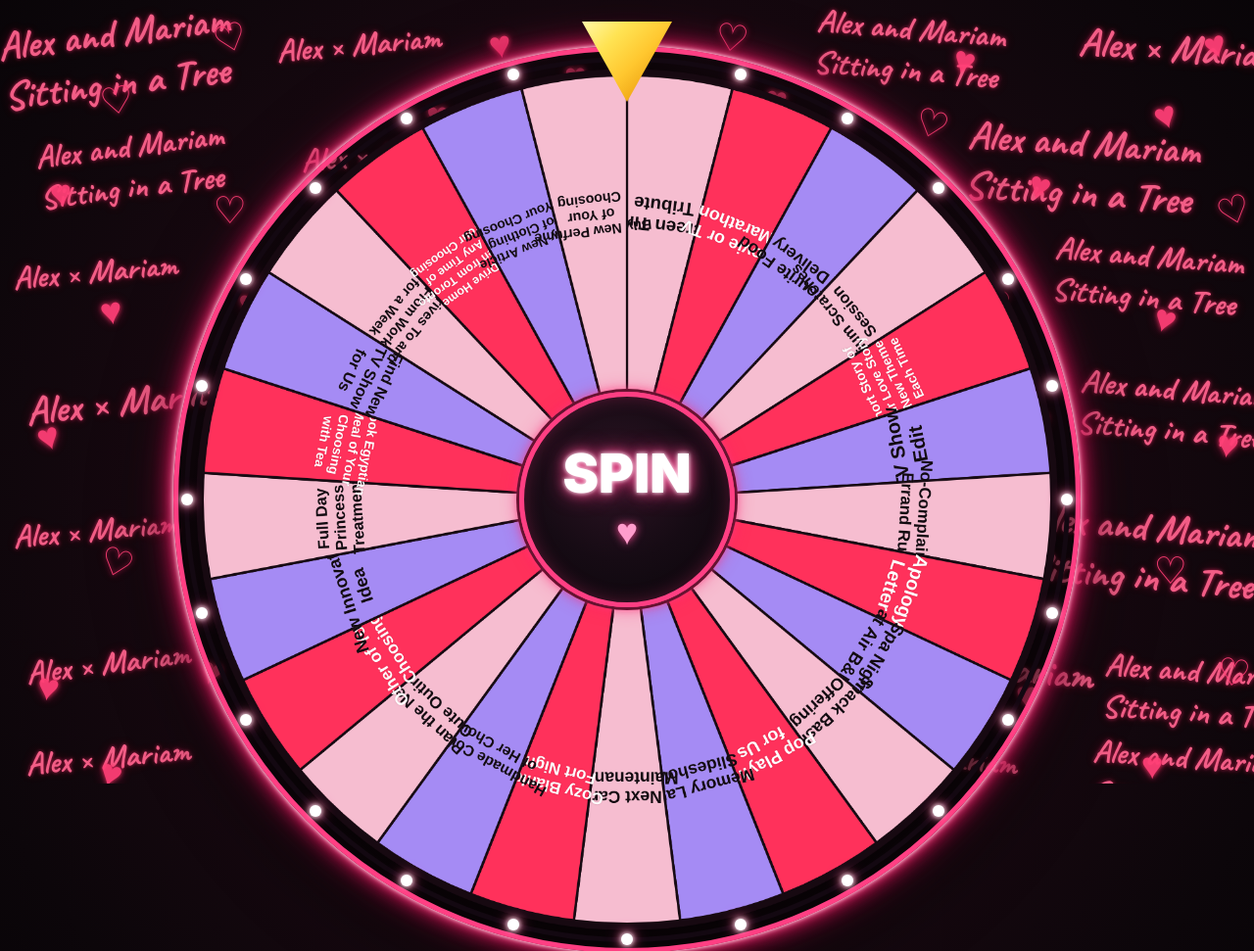
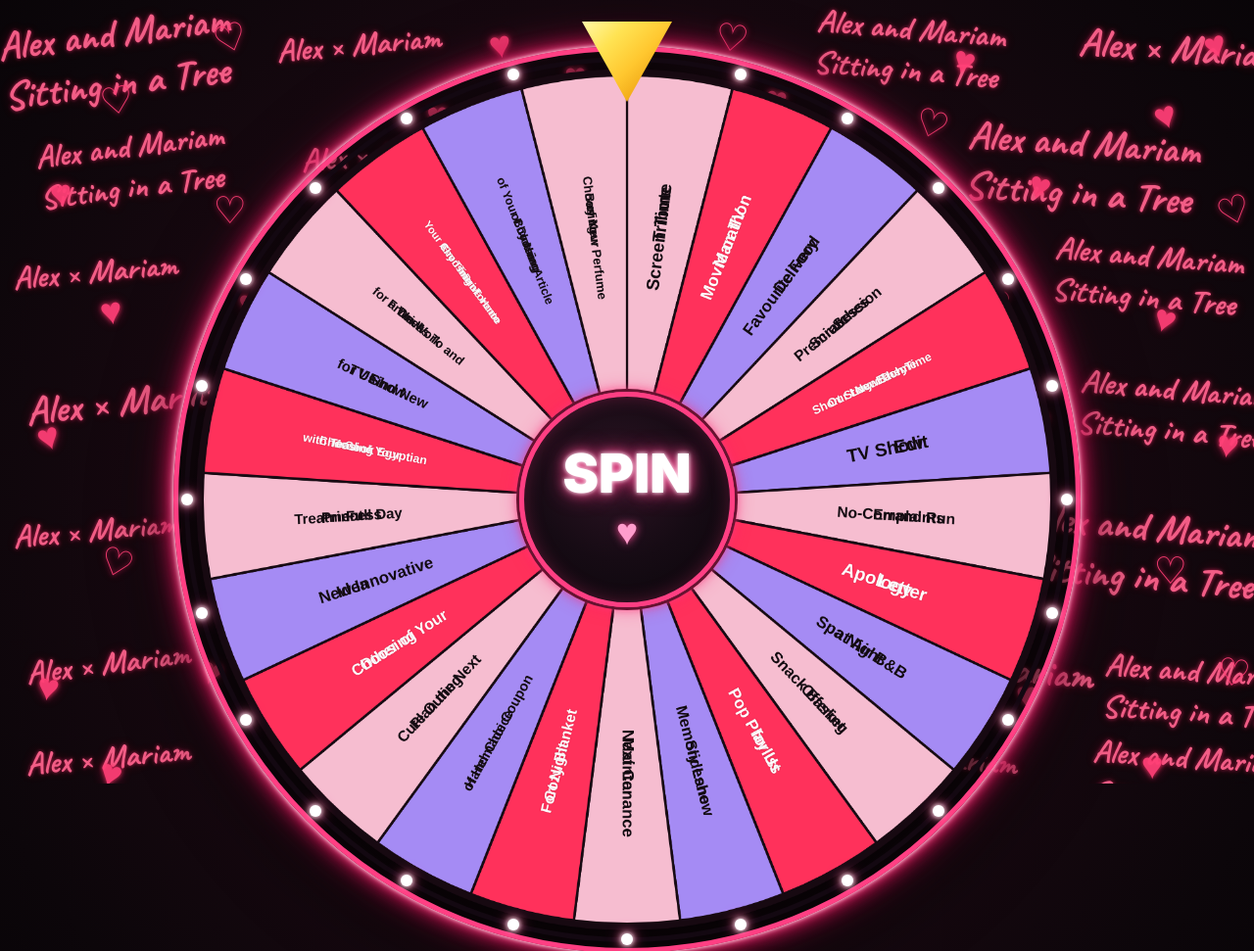
Before and after one commit to alexanderjbeauchamp7-hub/spin-wheel-website, a plain HTML site: page index.html in a window 1280 px wide. Shown: the top 971 px of the page at 98% size. Drawn offline with Linux system fonts and the light colour scheme.

Commit message:
Update index.html

```diff
--- a/index.html
+++ b/index.html
@@ -6,7 +6,6 @@
 
   <title>Alex Loves Mariam</title>
 
-  <!-- Fonts -->
   <link rel="preconnect" href="https://fonts.googleapis.com">
   <link rel="preconnect" href="https://fonts.gstatic.com" crossorigin>
   <link
@@ -15,10 +14,6 @@
   >
 
   <style>
-
-    /* =========================================================
-       BASIC PAGE SETUP
-       ========================================================= */
 
     * {
       box-sizing: border-box;
@@ -56,11 +51,8 @@
     .love-background {
       position: fixed;
       inset: 0;
-
       overflow: hidden;
-
       z-index: 0;
-
       pointer-events: none;
     }
 
@@ -116,7 +108,6 @@
 
     main {
       position: relative;
-
       z-index: 2;
 
       min-height: 100vh;
@@ -138,7 +129,6 @@
       position: relative;
 
       width: min(900px, 82vw);
-
       aspect-ratio: 1 / 1;
 
       display: flex;
@@ -220,7 +210,7 @@
 
 
     /* =========================================================
-       GAME SHOW LIGHT BULBS
+       BULBS
        ========================================================= */
 
     .bulbs {
@@ -260,7 +250,7 @@
 
 
     /* =========================================================
-       GOLD POINTER
+       POINTER
        ========================================================= */
 
     .pointer {
@@ -474,7 +464,6 @@
 
     #spinBtn:disabled {
       opacity: 0.65;
-
       cursor: not-allowed;
     }
 
@@ -536,7 +525,6 @@
 
       .wheel-wrapper {
         width: 94vw;
-
         margin-top: 25px;
       }
 
@@ -561,7 +549,6 @@
       .pointer {
         width: 62px;
         height: 57px;
-
         top: -25px;
       }
 
@@ -575,7 +562,6 @@
 
       #spinBtn {
         margin-top: 27px;
-
         font-size: 25px;
       }
 
@@ -596,9 +582,7 @@
 <body>
 
 
-  <!-- =======================================================
-       ROMANTIC BACKGROUND
-       ======================================================= -->
+  <!-- ROMANTIC BACKGROUND -->
 
   <div
     class="love-background"
@@ -609,9 +593,7 @@
   <main>
 
 
-    <!-- =====================================================
-         WHEEL
-         ===================================================== -->
+    <!-- WHEEL -->
 
     <div class="wheel-wrapper">
 
@@ -632,7 +614,7 @@
       </canvas>
 
 
-      <!-- Center SPIN button -->
+      <!-- CENTER BUTTON -->
 
       <div
         class="center-spin"
@@ -653,18 +635,14 @@
     </div>
 
 
-    <!-- =====================================================
-         BOTTOM BUTTON
-         ===================================================== -->
+    <!-- BOTTOM SPIN BUTTON -->
 
     <button id="spinBtn">
       ♥ &nbsp; SPIN &nbsp; ♥
     </button>
 
 
-    <!-- =====================================================
-         RESULT
-         ===================================================== -->
+    <!-- RESULT -->
 
     <div id="result">
       Click spin to begin
@@ -678,51 +656,32 @@
 
     /* =========================================================
        PRIZES
-
-       "lines" controls EXACTLY how the wording appears
-       inside each slice.
-
-       "font" controls the size individually.
-
-       This prevents labels from colliding.
        ========================================================= */
 
     const prizes = [
 
       {
         text: "Screen Time Tribute",
-        lines: [
-          "Screen Time",
-          "Tribute"
-        ],
-        font: 29
+        lines: ["Screen Time", "Tribute"],
+        font: 28
       },
 
       {
         text: "Movie or TV Marathon",
-        lines: [
-          "Movie or TV",
-          "Marathon"
-        ],
-        font: 28
+        lines: ["Movie or TV", "Marathon"],
+        font: 27
       },
 
       {
         text: "Favourite Food Delivery",
-        lines: [
-          "Favourite Food",
-          "Delivery"
-        ],
-        font: 27
+        lines: ["Favourite Food", "Delivery"],
+        font: 26
       },
 
       {
         text: "Premium Scratches Session",
-        lines: [
-          "Premium Scratches",
-          "Session"
-        ],
-        font: 25
+        lines: ["Premium", "Scratches", "Session"],
+        font: 24
       },
 
       {
@@ -733,134 +692,91 @@
           "New Theme",
           "Each Time"
         ],
-        font: 21
+        font: 19
       },
 
       {
         text: "TV Show Edit",
-        lines: [
-          "TV Show",
-          "Edit"
-        ],
-        font: 31
+        lines: ["TV Show", "Edit"],
+        font: 29
       },
 
       {
         text: "No-Complaints Errand Run",
-        lines: [
-          "No-Complaints",
-          "Errand Run"
-        ],
+        lines: ["No-Complaints", "Errand Run"],
+        font: 24
+      },
+
+      {
+        text: "Apology Letter",
+        lines: ["Apology", "Letter"],
+        font: 29
+      },
+
+      {
+        text: "Spa Night at Air B&B",
+        lines: ["Spa Night", "at Air B&B"],
         font: 26
       },
 
       {
-        text: "Apology Letter",
-        lines: [
-          "Apology",
-          "Letter"
-        ],
-        font: 30
-      },
-
-      {
-        text: "Spa Night at Air B&B",
-        lines: [
-          "Spa Night",
-          "at Air B&B"
-        ],
-        font: 28
-      },
-
-      {
         text: "Snack Basket Offering",
-        lines: [
-          "Snack Basket",
-          "Offering"
-        ],
-        font: 27
+        lines: ["Snack Basket", "Offering"],
+        font: 25
       },
 
       {
         text: "Pop Playlist for Us",
-        lines: [
-          "Pop Playlist",
-          "for Us"
-        ],
-        font: 28
+        lines: ["Pop Playlist", "for Us"],
+        font: 26
       },
 
       {
         text: "Memory Lane Slideshow",
-        lines: [
-          "Memory Lane",
-          "Slideshow"
-        ],
-        font: 27
+        lines: ["Memory Lane", "Slideshow"],
+        font: 25
       },
 
       {
         text: "Next Car Maintenance",
-        lines: [
-          "Next Car",
-          "Maintenance"
-        ],
-        font: 27
+        lines: ["Next Car", "Maintenance"],
+        font: 26
       },
 
       {
         text: "Cozy Blanket Fort Night",
-        lines: [
-          "Cozy Blanket",
-          "Fort Night"
-        ],
+        lines: ["Cozy Blanket", "Fort Night"],
+        font: 24
+      },
+
+      {
+        text: "Handmade Coupon of Her Choice",
+        lines: ["Handmade Coupon", "of Her Choice"],
+        font: 22
+      },
+
+      {
+        text: "Plan the Next Cute Outing",
+        lines: ["Plan the Next", "Cute Outing"],
+        font: 24
+      },
+
+      {
+        text: "Other of Your Choosing",
+        lines: ["Other of Your", "Choosing"],
+        font: 25
+      },
+
+      {
+        text: "New Innovative Idea",
+        lines: ["New Innovative", "Idea"],
         font: 26
       },
 
       {
-        text: "Handmade Coupon of Her Choice",
-        lines: [
-          "Handmade Coupon",
-          "of Her Choice"
-        ],
-        font: 24
-      },
-
-      {
-        text: "Plan the Next Cute Outing",
-        lines: [
-          "Plan the Next",
-          "Cute Outing"
-        ],
-        font: 26
-      },
-
-      {
-        text: "Other of Your Choosing",
-        lines: [
-          "Other of Your",
-          "Choosing"
-        ],
-        font: 27
-      },
-
-      {
-        text: "New Innovative Idea",
-        lines: [
-          "New Innovative",
-          "Idea"
-        ],
-        font: 28
-      },
-
-      {
         text: "Full Day Princess Treatment",
-        lines: [
-          "Full Day",
-          "Princess",
-          "Treatment"
-        ],
-        font: 25
+        lines: ["Full Day", "Princess", "Treatment"],
+        font: 23
       },
 
       {
@@ -871,17 +787,13 @@
           "Choosing",
           "with Tea"
         ],
-        font: 21
+        font: 19
       },
 
       {
         text: "Find New TV Show for Us",
-        lines: [
-          "Find New",
-          "TV Show",
-          "for Us"
-        ],
-        font: 25
+        lines: ["Find New", "TV Show", "for Us"],
+        font: 23
       },
 
       {
@@ -891,7 +803,7 @@
           "From Work",
           "for a Week"
         ],
-        font: 22
+        font: 20
       },
 
       {
@@ -902,7 +814,7 @@
           "Any Time of",
           "Your Choosing"
         ],
-        font: 19
+        font: 17
       },
 
       {
@@ -912,7 +824,7 @@
           "of Clothing",
           "of Your Choosing"
         ],
-        font: 21
+        font: 19
       },
 
       {
@@ -922,7 +834,7 @@
           "of Your",
           "Choosing"
         ],
-        font: 22
+        font: 20
       }
 
     ];
@@ -965,19 +877,11 @@
     const radius =
       center - 20;
 
-    /*
-     * Larger center circle leaves
-     * a clean area around SPIN.
-     */
-
     const innerRadius =
       170;
 
-
     const sliceAngle =
-      (
-        Math.PI * 2
-      ) /
+      (Math.PI * 2) /
       prizes.length;
 
 
@@ -987,7 +891,7 @@
 
 
     /* =========================================================
-       BACKGROUND TEXT
+       BACKGROUND WRITING
        ========================================================= */
 
     const backgroundPhrases = [
@@ -1037,7 +941,6 @@
 
         const phrase =
           document.createElement("div");
-
 
         phrase.className =
           "love-line " +
@@ -1047,24 +950,20 @@
               : "small"
           );
 
-
         phrase.innerHTML =
           backgroundPhrases[
             index %
             backgroundPhrases.length
           ];
 
-
         phrase.style.left =
           position[0] + "%";
 
         phrase.style.top =
           position[1] + "%";
 
-
         phrase.style.transform =
           `rotate(${position[2]}deg)`;
-
 
         background.appendChild(
           phrase
@@ -1080,51 +979,21 @@
 
     const heartPositions = [
 
-      [17,2],
-      [39,3],
-      [45,7],
-      [57,2],
-      [76,5],
-      [96,3],
-
-      [8,10],
-      [34,12],
-      [61,10],
-      [73,13],
-      [92,12],
-
-      [4,22],
-      [17,24],
-      [39,21],
-      [82,21],
-      [97,24],
-
-      [8,37],
-      [19,36],
-      [78,36],
-      [92,38],
-
-      [3,53],
-      [17,52],
-      [82,51],
-      [97,54],
-
-      [8,69],
-      [21,69],
-      [76,68],
-      [92,70],
-
-      [3,85],
-      [16,83],
-      [39,86],
-      [62,84],
-      [81,86],
-      [97,83],
-
-      [8,96],
-      [35,95],
-      [71,96],
-      [91,95]
+      [17,2],[39,3],[45,7],[57,2],[76,5],[96,3],
+
+      [8,10],[34,12],[61,10],[73,13],[92,12],
+
+      [4,22],[17,24],[39,21],[82,21],[97,24],
+
+      [8,37],[19,36],[78,36],[92,38],
+
+      [3,53],[17,52],[82,51],[97,54],
+
+      [8,69],[21,69],[76,68],[92,70],
+
+      [3,85],[16,83],[39,86],[62,84],[81,86],[97,83],
+
+      [8,96],[35,95],[71,96],[91,95]
 
     ];
 
@@ -1135,27 +1004,22 @@
         const heart =
           document.createElement("div");
 
-
         heart.className =
           "heart-bg";
-
 
         heart.textContent =
           index % 3 === 0
             ? "♡"
             : "♥";
 
-
         heart.style.left =
           position[0] + "%";
 
         heart.style.top =
           position[1] + "%";
 
-
         heart.style.transform =
           `rotate(${(index % 5 - 2) * 9}deg)`;
-
 
         background.appendChild(
           heart
@@ -1166,7 +1030,7 @@
 
 
     /* =========================================================
-       LIGHT BULBS
+       BULBS
        ========================================================= */
 
     const bulbCount = 24;
@@ -1181,16 +1045,12 @@
       const bulb =
         document.createElement("div");
 
-
       bulb.className =
         "bulb";
 
 
       const angle =
-        (
-          i /
-          bulbCount
-        ) *
+        (i / bulbCount) *
         Math.PI *
         2;
 
@@ -1227,7 +1087,7 @@
 
 
     /* =========================================================
-       WHEEL COLORS
+       COLORS
        ========================================================= */
 
     const colours = [
@@ -1279,17 +1139,15 @@
 
 
         /* =====================================================
-           DRAW SLICE
+           SLICE
            ===================================================== */
 
         ctx.beginPath();
-
 
         ctx.moveTo(
           center,
           center
         );
-
 
         ctx.arc(
           center,
@@ -1299,7 +1157,6 @@
           endAngle
         );
 
-
         ctx.closePath();
 
 
@@ -1309,30 +1166,28 @@
             colours.length
           ];
 
-
         ctx.fill();
 
-
-        /*
-         * Dark slice dividers.
-         */
 
         ctx.strokeStyle =
           "#160a12";
 
-
         ctx.lineWidth = 4;
 
-
         ctx.stroke();
 
 
         /* =====================================================
-           DRAW LABEL
+           RADIAL TEXT
            ===================================================== */
 
         ctx.save();
 
+
+        /*
+         * Move coordinate system to center
+         * of wheel.
+         */
 
         ctx.translate(
           center,
@@ -1341,8 +1196,8 @@
 
 
         /*
-         * Point directly down the middle
-         * of this slice.
+         * Rotate so positive X points directly
+         * OUTWARD through the center of this slice.
          */
 
         ctx.rotate(
@@ -1351,46 +1206,62 @@
 
 
         /*
-         * We position the wording farther toward
-         * the OUTSIDE of the wheel.
-
-         * This gives every label more room and
-         * prevents it touching the SPIN circle.
+         * IMPORTANT:
+         *
+         * We DO NOT rotate another 90 degrees here.
+         *
+         * This means the words run from the center
+         * of the wheel OUT toward the rim.
+         *
+         * That is the spoke-style orientation.
          */
 
-        const textRadius =
-          innerRadius +
-          (
-            radius -
-            innerRadius
-          ) *
-          0.56;
+
+        /* =====================================================
+           TEXT FONT
+           ===================================================== */
+
+        ctx.font =
+          `900 ${prize.font}px Inter, Arial`;
+
+
+        ctx.textBaseline =
+          "middle";
 
 
         /*
-         * Rotate the lettering so the text runs
-         * ALONG the slice rather than across
-         * neighbouring slices.
+         * White on red.
+         * Dark on pink/lavender.
          */
 
-        ctx.translate(
-          textRadius,
-          0
-        );
-
-
-        ctx.rotate(
-          Math.PI / 2
-        );
-
-
-        /*
-         * Determine whether this slice is
-         * on the bottom half.
-
-         * If so, flip the wording 180 degrees
-         * so it remains readable.
-         */
+        if (
+          i %
+          colours.length === 1
+        ) {
+
+          ctx.fillStyle =
+            "#ffffff";
+
+          ctx.shadowColor =
+            "rgba(60,0,20,0.3)";
+
+        } else {
+
+          ctx.fillStyle =
+            "#120a10";
+
+          ctx.shadowColor =
+            "rgba(255,255,255,0.12)";
+
+        }
+
+
+        ctx.shadowBlur = 2;
+
+
+        /* =====================================================
+           KEEP TEXT UPRIGHT
+           ===================================================== */
 
         const normalizedAngle =
           (
@@ -1402,106 +1273,118 @@
           );
 
 
+        let direction = 1;
+
+
+        /*
+         * On the left side of the wheel,
+         * turn the text around so you don't
+         * have to read it upside down.
+         */
+
         if (
           normalizedAngle >
-            0 &&
+            Math.PI / 2 &&
           normalizedAngle <
-            Math.PI
+            Math.PI * 1.5
         ) {
-
-          /*
-           * Right/bottom half.
-           */
-
-        } else {
 
           ctx.rotate(
             Math.PI
           );
 
+          direction = -1;
+
         }
 
 
         /* =====================================================
-           TEXT STYLE
+           POSITION TEXT
            ===================================================== */
 
-        ctx.font =
-          `900 ${prize.font}px Inter, Arial`;
+        /*
+         * Start just outside the center SPIN circle.
+         */
+
+        const startRadius =
+          innerRadius + 55;
+
+
+        /*
+         * Put the text block along the LENGTH
+         * of the wedge.
+         */
+
+        const usableLength =
+          radius -
+          startRadius -
+          45;
+
+
+        /*
+         * Center the entire text block between
+         * the middle and outer part of the slice.
+         */
+
+        const textCenter =
+          startRadius +
+          usableLength * 0.52;
+
+
+        /*
+         * Because the writing runs OUTWARD,
+         * the separate lines need to be placed
+         * one after another along the radius,
+         * NOT side-by-side across the wedge.
+         */
+
+        const radialSpacing =
+          prize.font + 13;
+
+
+        const totalLength =
+          (prize.lines.length - 1) *
+          radialSpacing;
 
 
         ctx.textAlign =
           "center";
 
 
-        ctx.textBaseline =
-          "middle";
-
-
-        /*
-         * Red slices use white lettering.
-         * Pink/lavender use dark lettering.
-         */
-
-        if (
-          i %
-          colours.length === 1
-        ) {
-
-          ctx.fillStyle =
-            "#ffffff";
-
-
-          ctx.shadowColor =
-            "rgba(80,0,20,0.28)";
-
-        } else {
-
-          ctx.fillStyle =
-            "#120a10";
-
-
-          ctx.shadowColor =
-            "rgba(255,255,255,0.16)";
-
-        }
-
-
-        ctx.shadowBlur = 2;
-
-
-        /* =====================================================
-           EXACT CUSTOM LINE BREAKS
-           ===================================================== */
-
-        /*
-         * Since every prize has its own lines,
-         * there is NO automatic wrapping.
-
-         * This is what stops text from suddenly
-         * expanding into another wedge.
-         */
-
-        const lineHeight =
-          prize.font + 3;
-
-
-        const totalHeight =
-          (
-            prize.lines.length - 1
-          ) *
-          lineHeight;
-
-
         prize.lines.forEach(
           (line, lineIndex) => {
 
+            /*
+             * Every additional line moves
+             * farther toward the edge.
+             */
+
+            let radialPosition =
+              textCenter -
+              totalLength / 2 +
+              lineIndex *
+              radialSpacing;
+
+
+            /*
+             * When flipped on the left side,
+             * X must also be reversed.
+             */
+
+            if (
+              direction === -1
+            ) {
+
+              radialPosition =
+                -radialPosition;
+
+            }
+
+
             ctx.fillText(
               line,
-              0,
-              lineIndex *
-                lineHeight -
-                totalHeight / 2
+              radialPosition,
+              0
             );
 
           }
@@ -1518,7 +1401,6 @@
          ===================================================== */
 
       ctx.beginPath();
-
 
       ctx.arc(
         center,
@@ -1528,13 +1410,10 @@
         Math.PI * 2
       );
 
-
       ctx.strokeStyle =
         "#170911";
 
-
       ctx.lineWidth = 12;
-
 
       ctx.stroke();
 
@@ -1544,7 +1423,6 @@
          ===================================================== */
 
       ctx.beginPath();
-
 
       ctx.arc(
         center,
@@ -1554,28 +1432,23 @@
         Math.PI * 2
       );
 
-
       ctx.fillStyle =
         "#130912";
 
-
       ctx.fill();
-
 
       ctx.strokeStyle =
         "#ff3e83";
 
-
       ctx.lineWidth = 9;
 
-
       ctx.stroke();
 
     }
 
 
     /* =========================================================
-       SPIN FUNCTION
+       SPIN
        ========================================================= */
 
     function spinWheel() {
@@ -1601,9 +1474,7 @@
         "Spinning... ♥";
 
 
-      /* =====================================================
-         RANDOM WINNER
-         ===================================================== */
+      /* RANDOM WINNER */
 
       const randomIndex =
         Math.floor(
@@ -1618,9 +1489,8 @@
 
 
       /*
-       * Desired rotation so the CENTER
-       * of the selected slice lands directly
-       * underneath the pointer.
+       * Selected slice center lands
+       * directly under top pointer.
        */
 
       const target =
@@ -1659,8 +1529,7 @@
 
 
       /*
-       * Ten complete rotations before
-       * landing on the selected prize.
+       * 10 full rotations.
        */
 
       const extraSpins =
@@ -1682,7 +1551,7 @@
 
 
       /* =====================================================
-         SHOW WINNER
+         RESULT
          ===================================================== */
 
       setTimeout(
```
